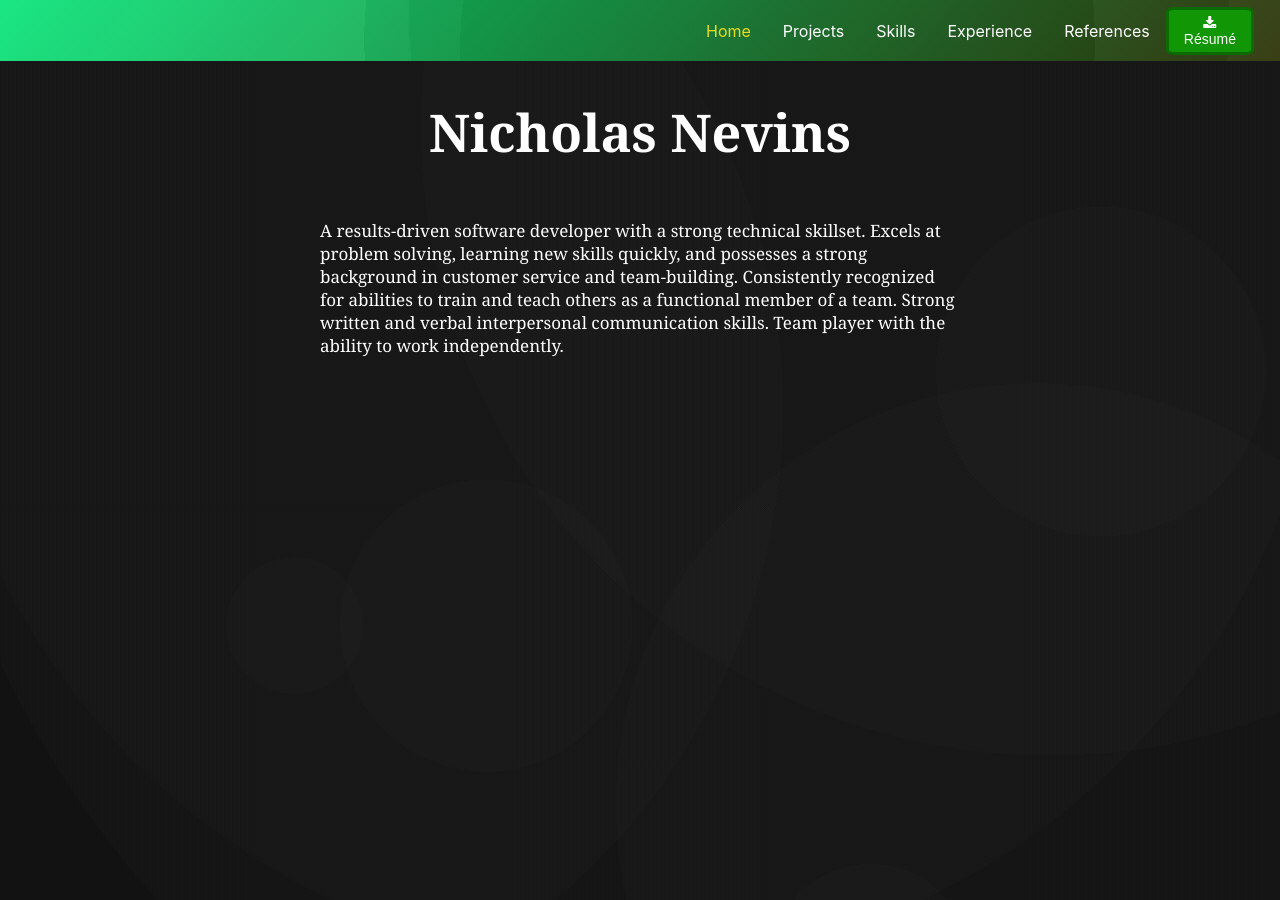
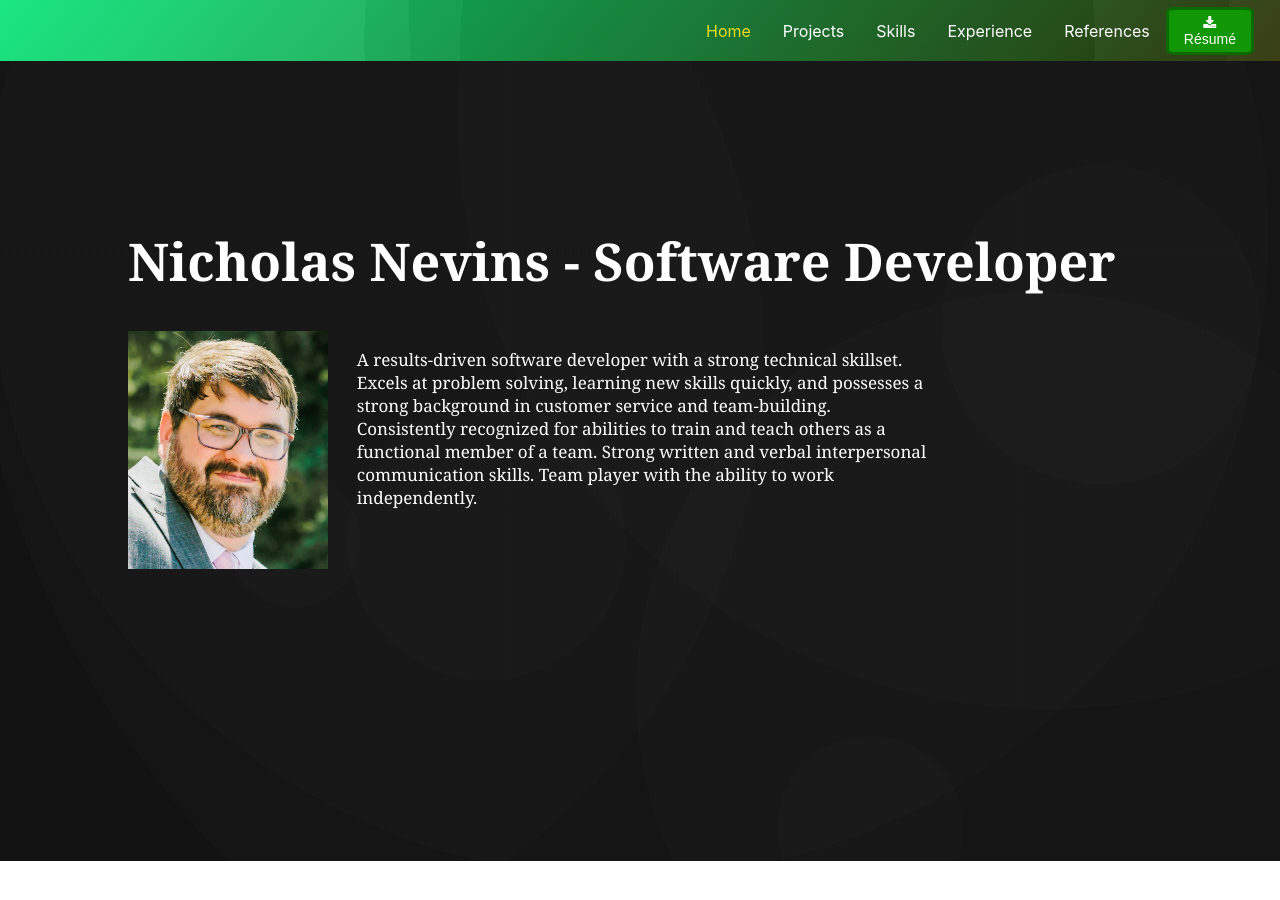
Before and after one commit to NevinsN/professional_portfolio, a React (Create React App) app in the folder professional_portfolio/: page /home in a window 1280 px wide. Shown: the top 900 px of the page. After the commit the page ends 861 px from the top, so only its background shows below. Built offline with nearby package versions, Linux system fonts and the light colour scheme.

Commit message:
ImageAndFormat
Added headshot and formatting. Cleaned up structure some.

```diff
--- a/professional_portfolio/src/App.css
+++ b/professional_portfolio/src/App.css
@@ -20,10 +20,33 @@
   min-height: 100vh;
   display: flex;
   flex-direction: column;
-  align-items: center;
   justify-content: center;
   font-size: calc(10px + 2vmin);
   color: white;
+}
+
+.App-header_title {
+  display: block;
+  align-items: start;
+  margin-top: -10%;
+  margin-left: 10%;
+}
+
+.App-header_subtitle {
+  display: block;
+  align-items: start;
+  margin-left: 15%;
+}
+
+.content {
+  display: flex;
+  flex-wrap: row wrap;
+  margin-inline-start: 10%;
+  gap: 2.5%
+}
+
+.contentItem {
+  flex: "1";
 }
 
 .App-link {
--- a/professional_portfolio/src/pages/home.js
+++ b/professional_portfolio/src/pages/home.js
@@ -1,20 +1,16 @@
 import React from 'react';
+import Headshot from "../Images/Headshot.jpg";
 
 const Home = () => {
   return (
       <header className="App-header">
-        <h1>
-              Nicholas Nevins
+        <h1 className="App-header_title">
+          Nicholas Nevins - Software Developer
         </h1>
-        <div style={{
-                display: "flex",
-                justifyContent: "centre",
-                alignContent: "center",
-                height: "100vh",
-            }}>
+        <div className="content">
+          <img src={Headshot} alt="Nick Nevins Headshot" style={{width:"200px", height:"238px",}}/>
           <p style={{
               fontSize: "17px",
-            marginLeft: "25%",
               width: "50%",
           }}>
               A results-driven software developer with a strong technical skillset.
```
Also changed, not shown: professional_portfolio/src/pages/projects/capstone.js (added, +20 -0 lines), professional_portfolio/src/Images/Headshot.jpg (added). Lines whose indentation alone changed are shown as unchanged.
